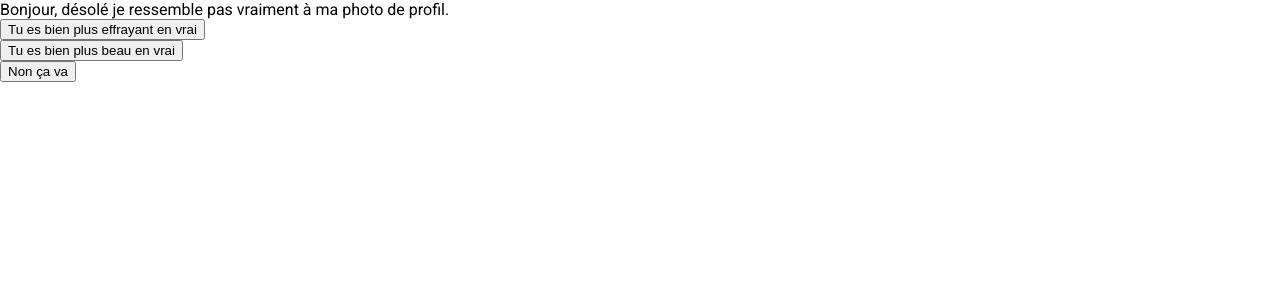
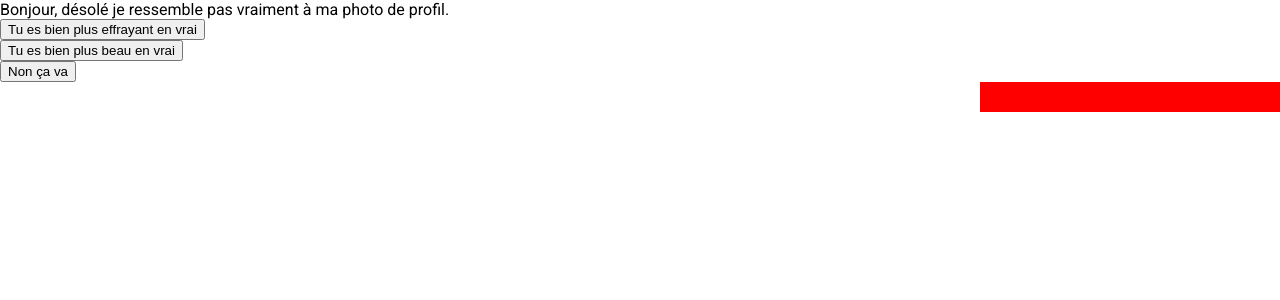
Before and after one commit to isa-ka/Hackathon-Dating-Monster, an Angular app in the folder DatingMonster/: page /game in a window 1280 px wide. Shown: the top 300 px of the page. Built offline with nearby package versions, Linux system fonts and the light colour scheme.

Commit message:
jauge de seduction

```diff
--- a/DatingMonster/angular.json
+++ b/DatingMonster/angular.json
@@ -24,7 +24,7 @@
               "src/assets"
             ],
             "styles": [
-              "./node_modules/@angular/material/prebuilt-themes/purple-green.css",
+              "src/custom-theme.scss",
               "src/styles.css"
             ],
             "scripts": []
--- a/DatingMonster/src/app/Questions-Mock.ts
+++ b/DatingMonster/src/app/Questions-Mock.ts
@@ -123,7 +123,7 @@ export let QUESTIONS: Question[] =
                 seduction: 0
             },
             {
-                text: "Je les sépare",
+                text: "Je le drague en retour",
                 seduction: -5
             }
         ]
--- a/DatingMonster/src/app/app.module.ts
+++ b/DatingMonster/src/app/app.module.ts
@@ -11,6 +11,7 @@ import {MatRadioModule} from '@angular/material/radio';
 import {MatSliderModule} from '@angular/material/slider';
 import {MatSelectModule} from '@angular/material/select';
 import {MatButtonModule} from '@angular/material/button';
+import { MatProgressBarModule } from '@angular/material/progress-bar'
 
 import { IndexComponent } from './index/index.component';
 import { ResponsesComponent } from './responses/responses.component';
@@ -19,6 +20,7 @@ import { QuestionComponent } from './question/question.component';
 import { HttpClientModule } from '@angular/common/http';
 import {MatDialogModule} from '@angular/material/dialog';
 import { FormsModule } from '@angular/forms';
+import { JaugeComponent } from './jauge/jauge.component';
 
 @NgModule({
   declarations: [
@@ -28,6 +30,7 @@ import { FormsModule } from '@angular/forms';
     ResponsesComponent,
     GameComponent,
     QuestionComponent,
+    JaugeComponent,
   ],
   imports: [
     BrowserModule,
@@ -42,7 +45,8 @@ import { FormsModule } from '@angular/forms';
     MatSliderModule,
     HttpClientModule,
     MatDialogModule,
-    FormsModule
+    FormsModule,
+    MatProgressBarModule
   ],
   providers: [],
   bootstrap: [AppComponent]
--- a/DatingMonster/src/app/game/game.component.html
+++ b/DatingMonster/src/app/game/game.component.html
@@ -1,3 +1,4 @@
 
 <app-question [question]="currentQuestion"
 (responseClick)="nextQuestion($event)"></app-question>
+<app-jauge></app-jauge>
--- /dev/null
+++ b/DatingMonster/src/app/jauge/jauge.component.css
@@ -0,0 +1,11 @@
+mat-progress-bar{
+    width: 300px;
+    height: 30px;
+    display: flex;
+    justify-content: flex-end;
+    background-color: red;
+}
+.progressBar{
+    display: flex;
+    justify-content: flex-end;
+}
--- /dev/null
+++ b/DatingMonster/src/app/jauge/jauge.component.html
@@ -0,0 +1 @@
+<div class="progressBar"><mat-progress-bar mode="determinate" [value]="value"></mat-progress-bar></div>
--- /dev/null
+++ b/DatingMonster/src/app/jauge/jauge.component.ts
@@ -0,0 +1,26 @@
+import { Component, OnInit } from '@angular/core';
+import { ResponseService } from '../response.service';
+
+@Component({
+  selector: 'app-jauge',
+  templateUrl: './jauge.component.html',
+  styleUrls: ['./jauge.component.css']
+})
+export class JaugeComponent implements OnInit {
+  value:number = 0;
+
+  constructor(public responseService: ResponseService) { }
+
+  ngOnInit() {
+    setInterval(()=>{
+      this.setValue()
+    }, 1000)
+  };
+
+
+  setValue(){
+  this.value = this.responseService.seductionPoints;
+  console.log(this.value)
+  }
+
+}
--- a/DatingMonster/src/app/response.service.ts
+++ b/DatingMonster/src/app/response.service.ts
@@ -13,6 +13,7 @@ export class ResponseService {
   currentQuestion: Question = this.questions[this.index];
   seductionPoints: number = 0;
 
+
   constructor() { }
 
   sendResponse(response: Response)
@@ -20,9 +21,6 @@ export class ResponseService {
     this.seductionPoints = this.seductionPoints + response.seduction;
     this.index++;
     this.currentQuestion = this.questions[this.index];
-    console.log(this.currentQuestion);
     return this.currentQuestion;
-  }
-
-
+  };
 }
--- /dev/null
+++ b/DatingMonster/src/custom-theme.scss
@@ -0,0 +1,27 @@
+
+// Custom Theming for Angular Material
+// For more information: https://material.angular.io/guide/theming
+@import '~@angular/material/theming';
+// Plus imports for other components in your app.
+
+// Include the common styles for Angular Material. We include this here so that you only
+// have to load a single css file for Angular Material in your app.
+// Be sure that you only ever include this mixin once!
+@include mat-core();
+
+// Define the palettes for your theme using the Material Design palettes available in palette.scss
+// (imported above). For each palette, you can optionally specify a default, lighter, and darker
+// hue. Available color palettes: https://material.io/design/color/
+$DatingMonster-primary: mat-palette($mat-indigo);
+$DatingMonster-accent: mat-palette($mat-pink, A200, A100, A400);
+
+// The warn palette is optional (defaults to red).
+$DatingMonster-warn: mat-palette($mat-red);
+
+// Create the theme object (a Sass map containing all of the palettes).
+$DatingMonster-theme: mat-light-theme($DatingMonster-primary, $DatingMonster-accent, $DatingMonster-warn);
+
+// Include theme styles for core and each component used in your app.
+// Alternatively, you can import and @include the theme mixins for each component
+// that you are using.
+@include angular-material-theme($DatingMonster-theme);
```
Also changed, not shown: 1 other file (tests, documents, lock files or other folders).
